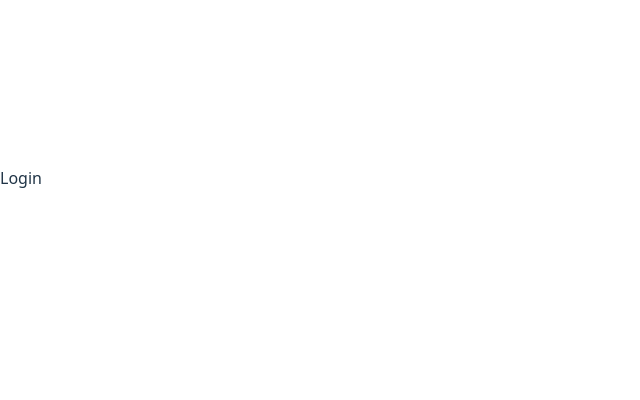
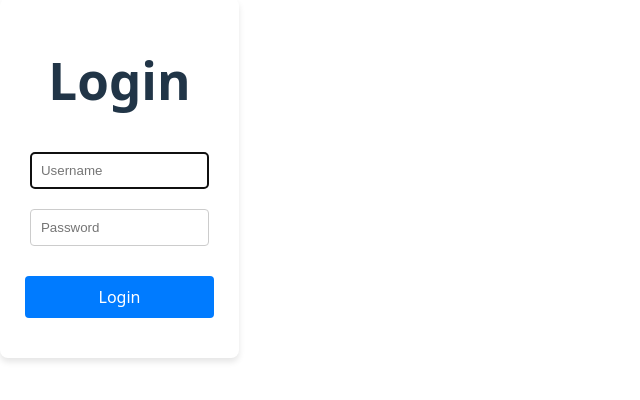
Before and after one commit to krish031006-Me/copyPasta, a React app in the folder frontend/: page /login in a window 1280 px wide. Shown: the part 222-622 px from the top of the page, without its empty margins (0-640 px from the left). Built offline with nearby package versions, Linux system fonts and the light colour scheme; the HTML template or start-up script is replaced by a standard one.

Commit message:
Completed login and register pages.

```diff
--- a/frontend/src/pages/Login.jsx
+++ b/frontend/src/pages/Login.jsx
@@ -1,5 +1,7 @@
+import Form from "../components/Form"
+
 function Login(){
-    return <div>Login</div>
+    return <Form path="/api/login/" method="Login"/>
 }
 
 export default Login
--- a/frontend/src/pages/Register.jsx
+++ b/frontend/src/pages/Register.jsx
@@ -1,5 +1,7 @@
+import Form from "../components/Form"
+
 function Register(){
-    return <div>Register</div>
+    return <Form path="/api/register/" method="Register"/>
 }
 
 export default Register
```
